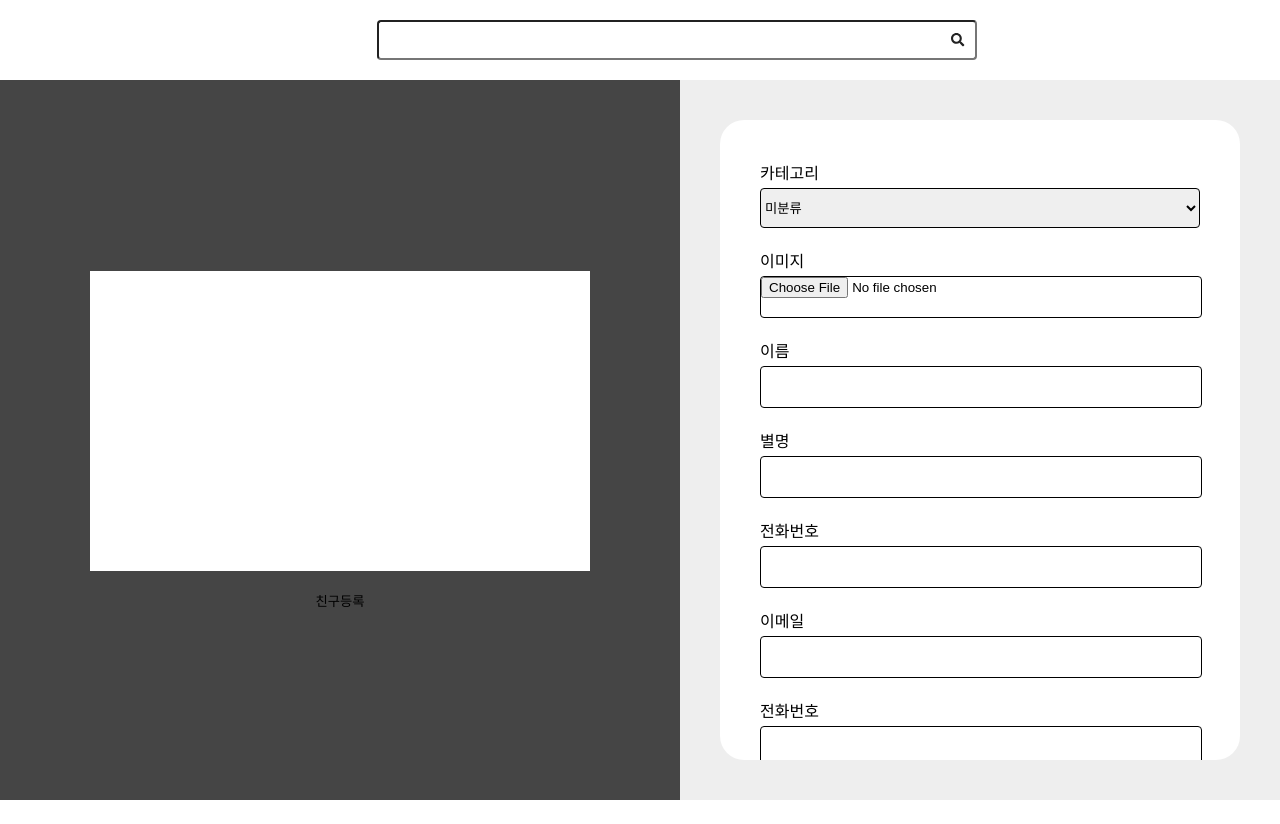
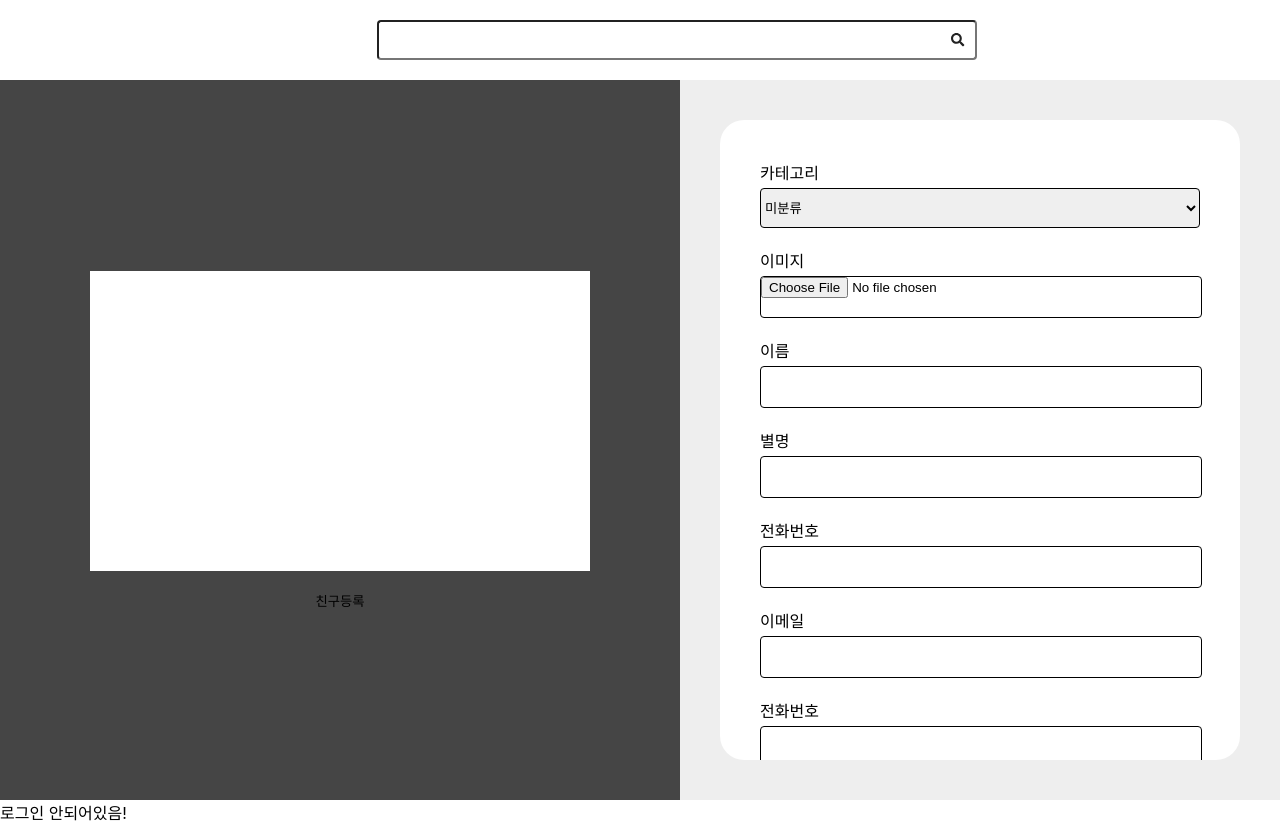
Before and after one commit to DanBi-Lee/defrag-friends, a React (Create React App) app: page /friend in a window 1280 px wide. Before the commit the page ends 800 px from the top, so only its background shows below. Built offline with nearby package versions, Linux system fonts and the light colour scheme; no server answers.

Commit message:
[#4] 로그인 여부 확인

```diff
--- a/src/App.jsx
+++ b/src/App.jsx
@@ -7,9 +7,23 @@ import List from './pages/List';
 import Main from './pages/Main';
 import Friend from './pages/Friend';
 import { useState } from 'react';
+import AuthService from './service/auth_service';
 
 function App() {
+  const authservice = new AuthService();
   const [loginModal, setLoginModal] = useState(false);
+  const [loginState, setLoginState] = useState(false);
+  const [user, setUser] = useState(null);
+
+  authservice.checkLogin(user=>{
+    if(user){
+      setUser(()=>user);
+      setLoginState(()=>true);
+    }else{
+      setUser(()=>null);
+      setLoginState(()=>false);
+    }
+  });
 
   return (
     <>
@@ -24,7 +38,10 @@ function App() {
           <Friend/>
         </Route>
       </Switch>
-      { loginModal && <LoginContainer setLoginModal={setLoginModal} /> }
+      <div>
+        {loginState? '로그인 되어있다!' : '로그인 안되어있음!'}
+      </div>
+      { loginModal && <LoginContainer setLoginModal={setLoginModal} authservice={authservice} /> }
     </>
   );
 }
--- a/src/containsers/LoginContainer.jsx
+++ b/src/containsers/LoginContainer.jsx
@@ -1,11 +1,9 @@
 import React from 'react';
 import { useHistory } from 'react-router-dom';
 import Login from '../components/Login';
-import AuthService from '../service/auth_service';
 
-function LoginContainer ({setLoginModal}) {
+function LoginContainer ({setLoginModal, authservice}) {
   const history = useHistory();
-  const authservice = new AuthService();
   const closeModal = () => {
     setLoginModal(()=>false);
   }
--- a/src/service/auth_service.js
+++ b/src/service/auth_service.js
@@ -15,6 +15,10 @@ class AuthService {
   joinWidthEmail(email, password) {
     return firebaseApp.auth().createUserWithEmailAndPassword(email, password);
   }
+
+  checkLogin(callback) {
+    firebase.auth().onAuthStateChanged(callback);
+  }
 }
 
 export default AuthService;
```
